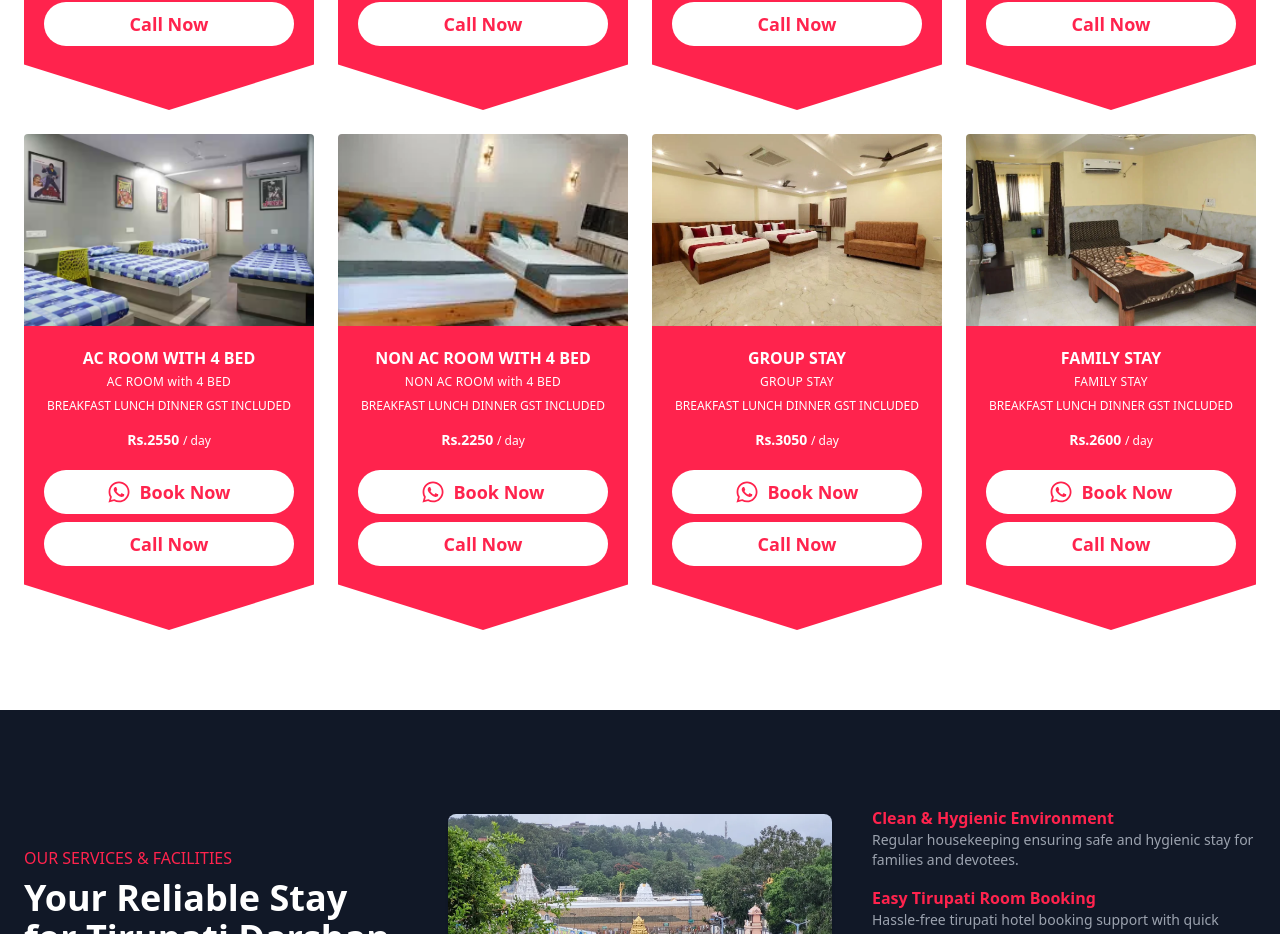
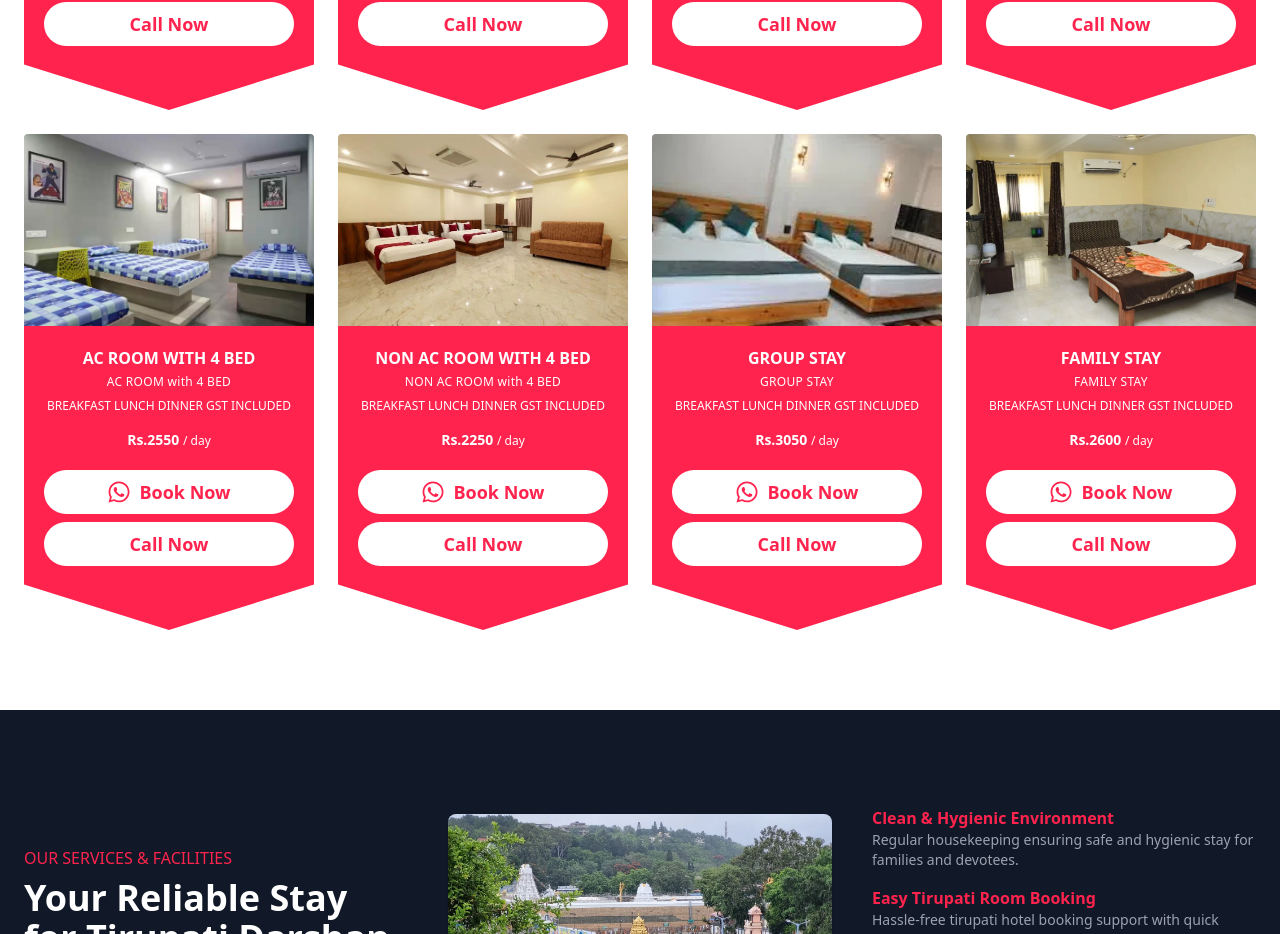
Before and after one commit to maheshbhaihasmukhbhaisapra-tech/Varahaswamy, a React (Create React App) app: page / in a window 1280 px wide. Shown: the part 2433-3367 px from the top of the page. Built offline with nearby package versions, Linux system fonts and the light colour scheme.

Commit message:
Swap images for room types in Home.js

```diff
--- a/src/Home.js
+++ b/src/Home.js
@@ -574,13 +574,13 @@ export default function VarahaswamyLanding() {
               name: "NON AC ROOM with 4 BED",
               description: "BREAKFAST LUNCH DINNER GST INCLUDED",
               price: 2250,
-              image: "/Rooms/4bed.jpeg",
+              image: "/Rooms/1.webp",
             },
             {
               name: "GROUP STAY",
               description: "BREAKFAST LUNCH DINNER GST INCLUDED",
               price: 3050,
-              image: "/Rooms/1.webp",
+              image: "/Rooms/4bed.jpeg",
             },
             {
               name: "FAMILY STAY",
```
